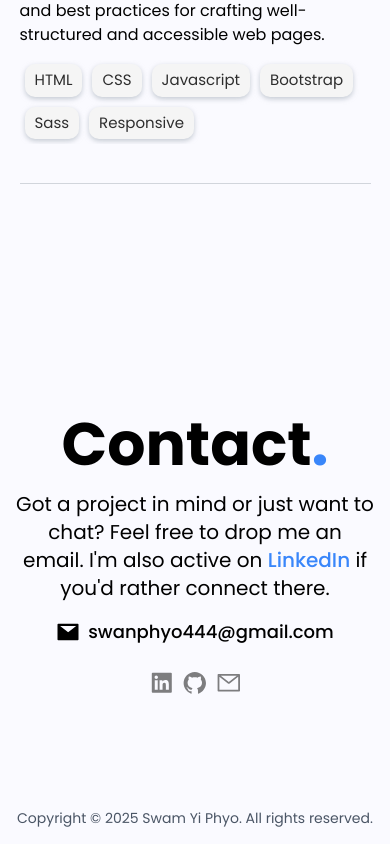
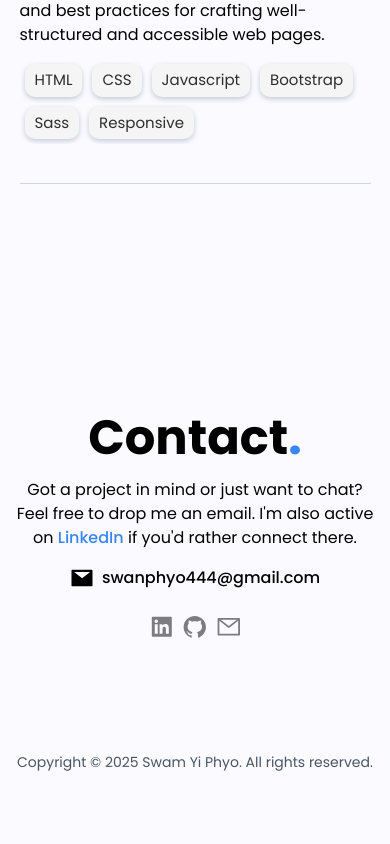
Before and after one commit to fisheeesh/portfolio_v1, a React (Vite) app: page / in a window 390 px wide. Shown: the part 7257-8101 px from the top of the page. After the commit the page ends 8045 px from the top, so only its background shows below. Built offline with nearby package versions, Linux system fonts and the light colour scheme.

Commit message:
responsive adjustment and font size adjusted

```diff
--- a/src/components/Contact/Contact.jsx
+++ b/src/components/Contact/Contact.jsx
@@ -1,19 +1,19 @@
-import { AiFillMail, AiFillCalendar } from "react-icons/ai";
+import { AiFillMail } from "react-icons/ai";
+import { Socials } from "../../ui/Socials";
 import { Reveal } from "../../utils/Reveal";
-import { Socials } from "../../ui/Socials";
 
 export const Contact = () => {
     return (
         <section className="py-24 px-4" id="contact">
             <div className="max-w-[750px] mx-auto space-y-4 rounded-[1.2rem]">
                 <Reveal width="100%">
-                    <h4 className="text-center font-black leading-none text-6xl md:text-[6rem]">
+                    <h4 className="text-center font-black leading-none text-5xl md:text-[5.5rem]">
                         Contact<span className="text-brand">.</span>
                     </h4>
                 </Reveal>
 
                 <Reveal width="100%">
-                    <p className="text-center text-xl">
+                    <p className="text-center md:text-xl">
                         Got a project in mind or just want to chat? Feel free to drop me an email. I'm also active on{" "}
                         <a
                             href="https://www.linkedin.com/in/syp-dev"
@@ -35,10 +35,10 @@ export const Contact = () => {
                             target="_blank"
                             rel="nofollow"
                             aria-label="Send me an email"
-                            className="flex items-center justify-center gap-2 text-base sm:text-sm mb-2 transition hover:text-brand"
+                            className="flex items-center justify-center md:text-lg gap-2 mb-2 transition hover:text-brand"
                         >
                             <AiFillMail size="24" />
-                            <span className="text-lg font-medium">swanphyo444@gmail.com</span>
+                            <span className="font-medium">swanphyo444@gmail.com</span>
                         </a>
                     </div>
                 </Reveal>
--- a/src/pages/Gallery.jsx
+++ b/src/pages/Gallery.jsx
@@ -40,7 +40,7 @@ const Gallery = () => {
                 </div>
 
                 {/* Gallery */}
-                <section className="grid grid-cols-2 space-x-10 max-[860px]:space-y-2 space-y-4 my-6 max-[860px]:grid-cols-1 max-[860px]:py-0 max-[860px]:px-8 max-[480px]:py-0 max-[480px]:px-4">
+                <section className="grid grid-cols-2 space-x-10 max-[860px]:space-x-0 max-[860px]:space-y-2 space-y-4 my-6 max-[860px]:grid-cols-1 max-[860px]:py-0 max-[860px]:px-8 max-[480px]:py-0 max-[480px]:px-4">
                     {filteredProjects.map((project) => (
                         <GalleryItem
                             key={`${project.title}-${activeFilter}`}
--- a/src/ui/Modal.jsx
+++ b/src/ui/Modal.jsx
@@ -38,8 +38,8 @@ export const Modal = ({
                     className={`rounded-[1.2rem_1.2rem_0_0] w-full h-auto ${isImageLoading ? 'blur' : 'remove-blur'}`}
                 />
                 <div className="p-6 space-y-4">
-                    <h4 className="text-4xl font-bold ">{title}</h4>
-                    <div className="flex flex-wrap font-medium gap-2 text-brand text-lg">{tech.join(" - ")}</div>
+                    <h4 className="text-2xl md:text-4xl font-bold ">{title}</h4>
+                    <div className="flex flex-wrap font-medium gap-2 text-brand md:text-lg">{tech.join(" - ")}</div>
                     <div className="flex flex-col gap-[1.2rem]">{modal}</div>
                     <div className="">
                         <p className="font-bold text-2xl mb-[0.8rem]">
@@ -48,11 +48,11 @@ export const Modal = ({
                         <div className="flex flex-row justify-between">
                             <div className="flex items-center gap-[1.5rem]">
                                 <a className="flex items-center gap-[0.4rem] font-medium text-brand opacity-100 duration-200 hover:opacity-80" target="_blank" rel="nofollow" href={code} title="GitHub" aria-label="View Code">
-                                    <AiFillGithub size="2rem" />
+                                    <AiFillGithub size="1.8rem" />
                                     Code
                                 </a>
                                 <a className="flex items-center gap-[0.4rem] font-medium text-brand opacity-100 duration-200 hover:opacity-80" target="_blank" rel="nofollow" href={link} title="Demo" aria-label="View Website">
-                                    <BsGlobe size="1.7rem" />
+                                    <BsGlobe size="1.5rem" />
                                     Demo
                                 </a>
                             </div>
```
